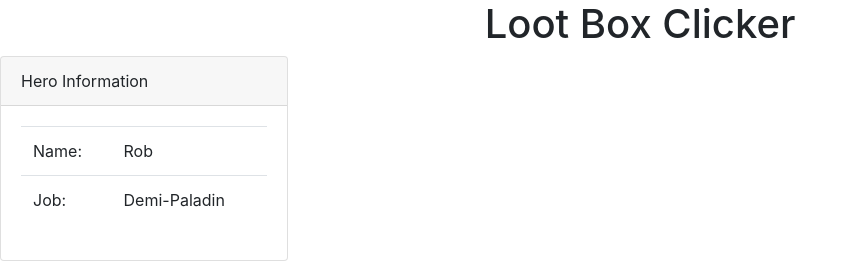
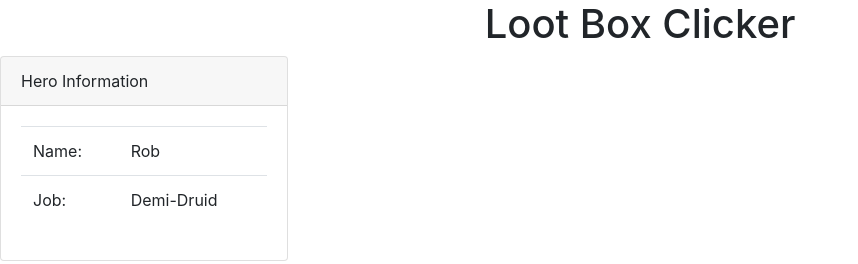
Before and after one commit to sitnaltax/loot-box-clicker, an Angular app: page / in a window 1280 px wide. Shown: the top 264 px of the page, without its empty margins (0-858 px from the left). Built offline with nearby package versions, Linux system fonts and the light colour scheme.

Commit message:
Added Bootstrap, moved hero into service

```diff
--- a/src/app/app.module.ts
+++ b/src/app/app.module.ts
@@ -3,8 +3,8 @@ import { NgModule } from '@angular/core';
 
 
 import { AppComponent } from './app.component';
-import { HeroDisplayComponent } from './hero-display/hero-display.component';
-
+import { HeroDisplayComponent } from './hero/hero-display.component';
+import { HeroService } from './hero/hero.service';
 
 @NgModule({
   declarations: [
@@ -14,7 +14,7 @@ import { HeroDisplayComponent } from './hero-display/hero-display.component';
   imports: [
     BrowserModule
   ],
-  providers: [],
+  providers: [HeroService],
   bootstrap: [AppComponent]
 })
 export class AppModule { }
--- a/src/app/hero-display/hero-display.component.ts
+++ b/src/app/hero/hero-display.component.ts
@@ -1,5 +1,6 @@
 import { Component, OnInit } from '@angular/core';
-import { IHero } from '../hero';
+import { IHero } from './hero';
+import { HeroService } from './hero.service';
 
 @Component({
   selector: 'hero-display',
@@ -10,11 +11,11 @@ export class HeroDisplayComponent implements OnInit {
 
     hero: IHero;
 
-    constructor() {
+    constructor(private _heroService: HeroService) {
     }
 
     ngOnInit() {
-        this.hero = {name: "Rob", job: "Demi-Paladin"};
+        this.hero = this._heroService.getHero();
     }
 
 }
--- /dev/null
+++ b/src/app/hero/hero.service.ts
@@ -0,0 +1,18 @@
+import { Injectable } from '@angular/core';
+import { IHero } from './hero';
+
+@Injectable()
+export class HeroService {
+
+    //TODO: should probably be loaded
+
+    hero: IHero;
+
+    constructor() {
+        this.hero = {name: "Rob", job: "Demi-Druid"};
+     }
+
+    getHero(): IHero {
+        return this.hero;
+    }
+}
```
Also changed, not shown: src/app/hero/hero-display.component.css (added), src/app/hero/hero-display.component.html (renamed from src/app/hero-display/hero-display.component.html), src/app/hero/hero.ts (renamed from src/app/hero.ts), 1 other file (tests, documents, lock files or other folders).
